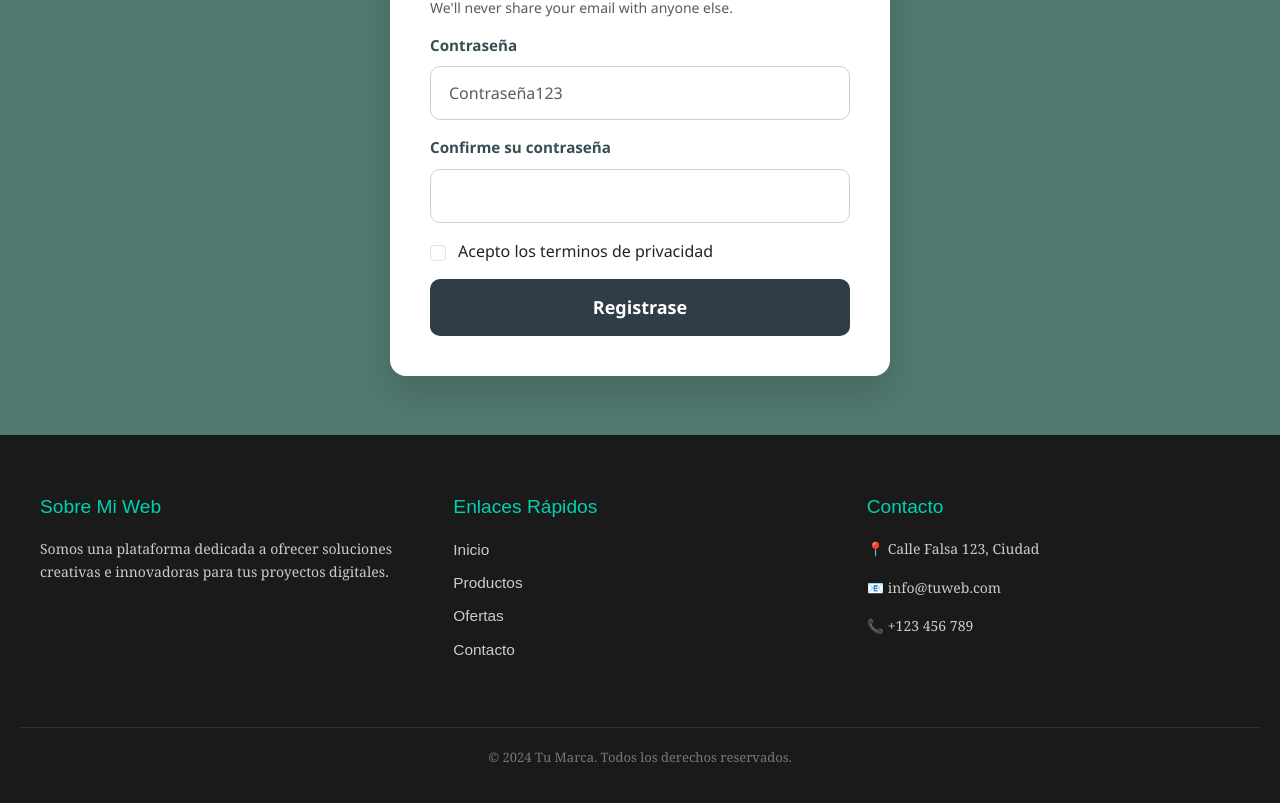
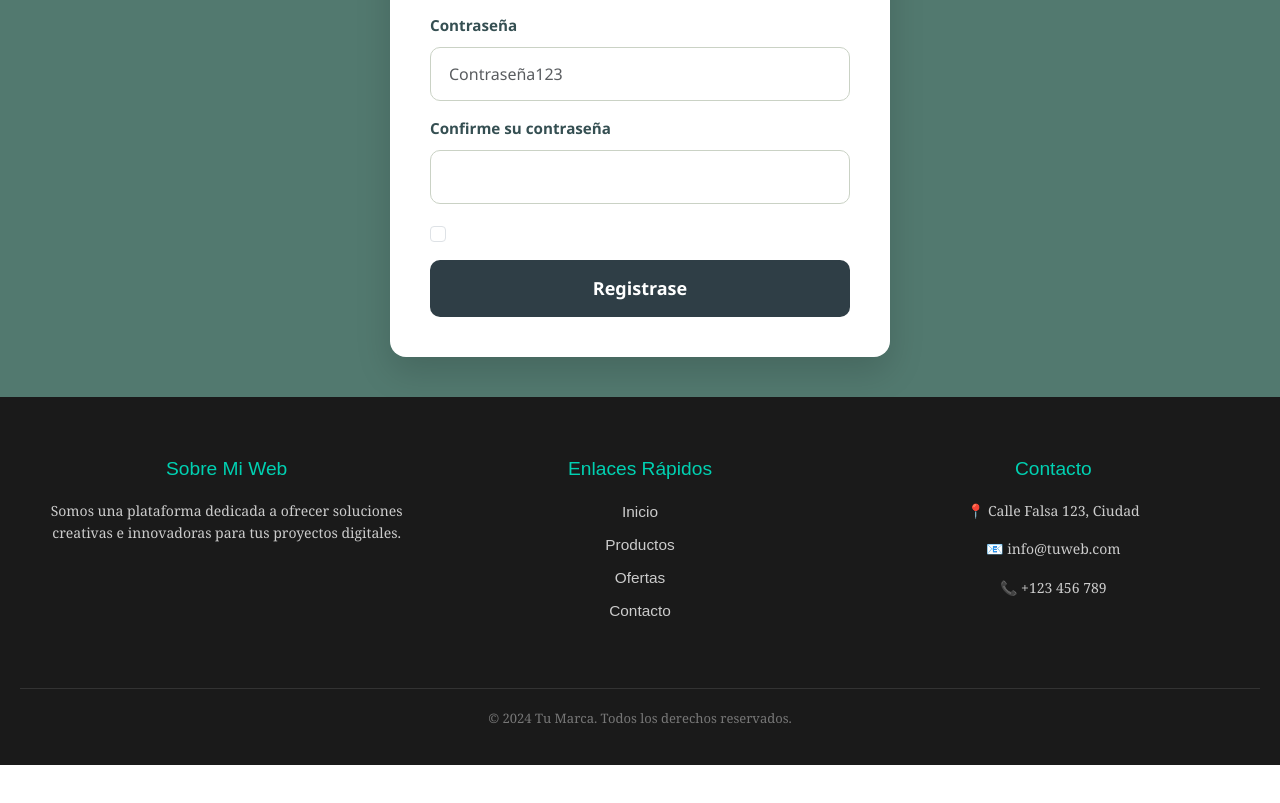
Before and after one commit to Pedrogg108/Proyecto1, an Angular app: page /registro in a window 1280 px wide. Shown: the part 434-1237 px from the top of the page. After the commit the page ends 1199 px from the top, so only its background shows below. Built offline with nearby package versions, Linux system fonts and the light colour scheme.

Commit message:
footer alterado%

```diff
--- a/src/app/app.css
+++ b/src/app/app.css
@@ -0,0 +1,9 @@
+:host{
+    display: flex;
+    flex-direction: column;
+    min-height: 100vh;
+    background-color: #1a1a1a;;
+    color: #ffffff;
+    font-family: sans-serif;
+
+}
--- a/src/app/app.html
+++ b/src/app/app.html
@@ -1,3 +1,6 @@
 <app-menu></app-menu>
-<router-outlet></router-outlet>
+<main style="flex: 1;">
+    <router-outlet></router-outlet>
+</main>
+
 <app-footer></app-footer>
--- a/src/app/compartidos/favoritos/favoritos.css
+++ b/src/app/compartidos/favoritos/favoritos.css
@@ -1,5 +1,3 @@
-
-
 /* Título Principal */
 #titulo {
     text-align: center;
@@ -26,12 +24,20 @@
 .fondo {
     padding: 20px;
     gap: 25px;
+    display: grid;
     background-color: #52796f;
-    display: grid;
     grid-template-columns: repeat(auto-fill, minmax(280px, 1fr));
     align-items: center;
     justify-items: center;
 
+}
+
+.text {
+    color: #113d50;
+    justify-items: center;
+    background-color: #52796f;
+    /* Celeste neón */
+    text-shadow: 0 0 10px rgba(14, 63, 85, 0.5);
 }
 
 /* Estilo de la Tarjeta */
--- a/src/app/compartidos/favoritos/favoritos.html
+++ b/src/app/compartidos/favoritos/favoritos.html
@@ -1,8 +1,12 @@
 <h1 id="titulo">Favoritos</h1>
+
+@if(juegosEnFavorito.length == 0){
+<div class="text">
+    <h2>No tienes juegos en favoritos</h2>
+</div>
+}@else{
 <div class="fondo">
-
     @for (p of juegosEnFavorito ; track p.id){
-    @if(p.disponibilidad){
     <div class="card" style="width: 18rem;">
         <div class="p-6">
             <img src="{{ p.img }}" class="card-image-top" alt="{{ p.alt }}">
@@ -10,12 +14,15 @@
                 <h5 class="card-title">{{ p.nombre }}</h5>
                 <p class="card-text">${{ p.precio }}</p>
                 <button type="button" class="btn btn-action" data-bs-toggle="modal">Ver mas</button>
-                <button type="button" class="btn btn-action" data-bs-toggle="modal" (click)="eliminar(p.id)">Quitar de favoritos</button>
-                <button type="button" class="btn btn-action" data-bs-toggle="modal" (click)="agregarAcarrito(p)" >Agregar al carrito</button>
+                <button type="button" class="btn btn-action" data-bs-toggle="modal" (click)="eliminar(p.id)">Quitar de
+                    favoritos</button>
+                <button type="button" class="btn btn-action" data-bs-toggle="modal" (click)="agregarAcarrito(p)">Agregar
+                    al carrito</button>
             </div>
         </div>
+
+
     </div>
     }
-    }
-
 </div>
+}
--- a/src/app/compartidos/footer/footer.css
+++ b/src/app/compartidos/footer/footer.css
@@ -1,4 +1,4 @@
-/* Estilos generales del Footer */
+
 footer {
     background-color: #1a1a1a;
     color: #ffffff;
@@ -6,24 +6,24 @@
     font-family: sans-serif;
 }
 
-/* Contenedor principal con Flexbox */
+
 .footer-container {
     max-width: 1200px;
     margin: 0 auto;
     display: flex;
-    flex-wrap: wrap; /* Para que en móvil las columnas bajen */
+    flex-wrap: wrap;
     justify-content: space-between;
     gap: 40px;
 }
 
-/* Estilo de cada columna */
+
 .footer-section {
     flex: 1;
-    min-width: 250px; /* Evita que las columnas sean muy angostas */
+    min-width: 250px;
 }
 
 .footer-section h3 {
-    color: #00d1b2; /* Color de acento */
+    color: #00d1b2;
     margin-bottom: 20px;
     font-size: 1.2rem;
 }
@@ -34,7 +34,7 @@
     font-size: 14px;
 }
 
-/* Estilos de la lista de enlaces */
+
 .footer-section ul {
     list-style: none;
     padding: 0;
@@ -55,7 +55,7 @@
     text-decoration: underline;
 }
 
-/* Línea final de Copyright */
+
 .footer-bottom {
     text-align: center;
     margin-top: 50px;
@@ -65,7 +65,7 @@
     font-size: 13px;
 }
 
-/* Ajuste para pantallas pequeñas */
+
 @media (max-width: 768px) {
     .footer-container {
         flex-direction: column;
--- a/src/app/compartidos/footer/footer.html
+++ b/src/app/compartidos/footer/footer.html
@@ -1,4 +1,4 @@
-<footer>
+<footer style="text-align:center;">
         <div class="footer-container">
             <!-- Columna 1: Sobre nosotros -->
             <div class="footer-section">
--- a/src/app/models/juegos.ts
+++ b/src/app/models/juegos.ts
@@ -9,6 +9,5 @@
     cantidad:number;
     img?:string;
     alt?:string;
-    total?:number;
-
+ // te estas portando mal seras castigada, te dare en el cuarto hasta la madrugada, si esa cola no tiene dueño
 }
--- a/src/styles.css
+++ b/src/styles.css
@@ -1,10 +1,14 @@
 /* You can add global styles to this file, and also import other style file*/
 @import 'bootstrap/dist/css/bootstrap.min.css';
 
-html, body {
-    height: 100%;
-    margin: 0;
-    padding: 0;
+body {
     background-color: #52796f;
+    display: flex;
+    flex-direction: column;
+    min-height: 100vh;
 
 }
+html,body{
+    hight: 100%;
+    margin: 0;
+}
```
